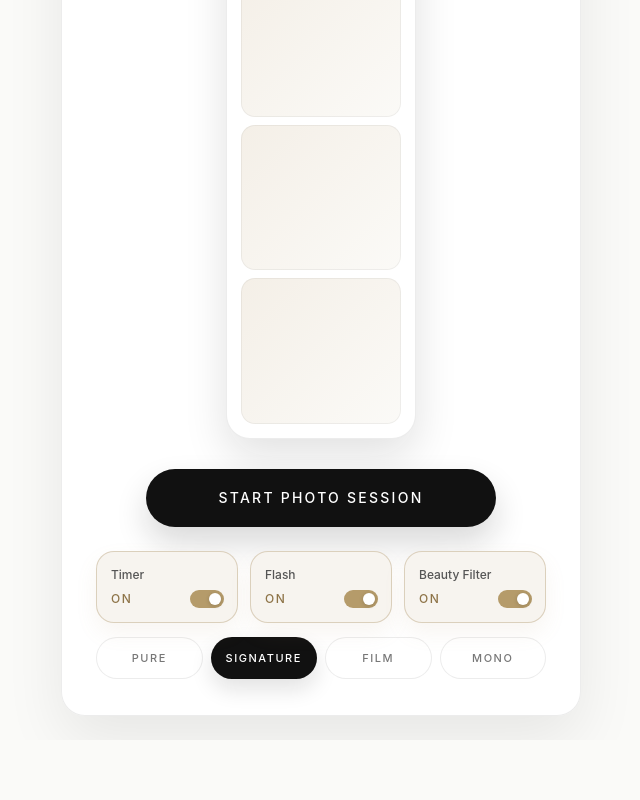
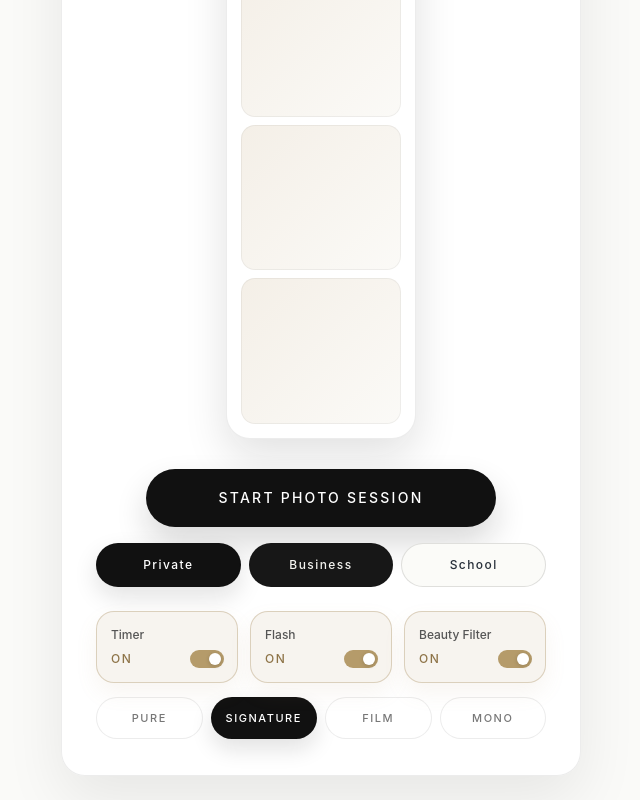
Before and after one commit to hyundle69-lab/4cut, a React (Create React App) app in the folder life4cut-app/: page / in a window 1280 px wide. Shown: the part 477-1277 px from the top of the page, without its empty margins (319-959 px from the left). Before the commit the page ends 1217 px from the top, so only its background shows below. Built offline with nearby package versions, Linux system fonts and the light colour scheme.

Commit message:
Align four-cut frame photo slots

```diff
--- a/life4cut-app/src/App.css
+++ b/life4cut-app/src/App.css
@@ -147,6 +147,68 @@ button {
   grid-template-columns: repeat(4, minmax(0, 1fr));
   gap: 8px;
   margin-top: 14px;
+}
+
+.frame-selector {
+  display: grid;
+  width: min(100%, 520px);
+  grid-template-columns: repeat(3, minmax(0, 1fr));
+  gap: 8px;
+  margin-top: 16px;
+}
+
+.camera-stage > .frame-selector,
+.result-stage > .frame-selector {
+  margin-top: 0;
+}
+
+.frame-chip {
+  position: relative;
+  min-height: 44px;
+  overflow: hidden;
+  border: 1px solid rgba(17, 17, 17, 0.12);
+  border-radius: 999px;
+  background: #fff;
+  color: #555;
+  font-size: 12px;
+  font-weight: 500;
+  letter-spacing: 0.12em;
+  cursor: pointer;
+  transition: border 180ms ease, background 180ms ease, color 180ms ease, transform 180ms ease, box-shadow 180ms ease;
+}
+
+.frame-chip.active {
+  border-color: rgba(17, 17, 17, 0.82);
+  box-shadow: 0 10px 24px rgba(17, 17, 17, 0.12);
+}
+
+.frame-chip:hover {
+  transform: translateY(-1px);
+}
+
+.frame-chip.frame-private.active {
+  background: #111;
+  color: #fff;
+}
+
+.frame-chip.frame-business {
+  background: #171717;
+  color: #f4f4f0;
+}
+
+.frame-chip.frame-business.active {
+  border-color: rgba(255, 255, 255, 0.74);
+  background: #050505;
+}
+
+.frame-chip.frame-school {
+  background: #fbfbf8;
+  color: #28303a;
+}
+
+.frame-chip.frame-school.active {
+  border-color: rgba(40, 48, 58, 0.42);
+  background: #fff;
 }
 
 .filter-chip {
--- a/life4cut-app/src/App.js
+++ b/life4cut-app/src/App.js
@@ -16,34 +16,140 @@ const FRAME_WIDTH = 600;
 const FRAME_HEIGHT = 2400;
 const PHOTO_SIDE = 560;
 const PHOTO_PADDING = (FRAME_WIDTH - PHOTO_SIDE) / 2;
-const PHOTO_Y_POSITIONS = [133, 688, 1231, 1785];
+const PHOTO_STRIP_Y = 120;
+const PHOTO_STRIP_HEIGHT = 2240;
+const PHOTO_GAP = 16;
+const PHOTO_SLOT_HEIGHT = (PHOTO_STRIP_HEIGHT - PHOTO_GAP * (PHOTO_COUNT - 1)) / PHOTO_COUNT;
+const PHOTO_SLOTS = Array.from({ length: PHOTO_COUNT }, (_, index) => ({
+  x: PHOTO_PADDING,
+  y: PHOTO_STRIP_Y + (PHOTO_SLOT_HEIGHT + PHOTO_GAP) * index,
+  width: PHOTO_SIDE,
+  height: PHOTO_SLOT_HEIGHT,
+}));
 let hasLoggedCameraDebug = false;
+
+const drawPhotoSlotLines = (ctx, color, alpha = 1) => {
+  ctx.save();
+  ctx.strokeStyle = color;
+  ctx.globalAlpha = alpha;
+  ctx.lineWidth = 2;
+  PHOTO_SLOTS.forEach((slot) => {
+    ctx.strokeRect(slot.x + 1, slot.y + 1, slot.width - 2, slot.height - 2);
+  });
+  ctx.restore();
+};
+
+const drawTrackingText = (ctx, text, x, y, tracking) => {
+  const characters = Array.from(text);
+  const textWidth = characters.reduce((width, character, index) => (
+    width + ctx.measureText(character).width + (index < characters.length - 1 ? tracking : 0)
+  ), 0);
+  let currentX = x - textWidth / 2;
+
+  characters.forEach((character, index) => {
+    ctx.fillText(character, currentX, y);
+    currentX += ctx.measureText(character).width + (index < characters.length - 1 ? tracking : 0);
+  });
+};
+
+const drawImageCover = (ctx, image, x, y, width, height) => {
+  const imageRatio = image.width / image.height;
+  const slotRatio = width / height;
+  let sx = 0;
+  let sy = 0;
+  let sourceWidth = image.width;
+  let sourceHeight = image.height;
+
+  if (imageRatio > slotRatio) {
+    sourceWidth = image.height * slotRatio;
+    sx = (image.width - sourceWidth) / 2;
+  } else {
+    sourceHeight = image.width / slotRatio;
+    sy = (image.height - sourceHeight) / 2;
+  }
+
+  ctx.drawImage(image, sx, sy, sourceWidth, sourceHeight, x, y, width, height);
+};
 
 const drawBlackFrame = (ctx) => {
   ctx.save();
   ctx.fillStyle = "#111";
   ctx.beginPath();
   ctx.rect(0, 0, FRAME_WIDTH, FRAME_HEIGHT);
-  PHOTO_Y_POSITIONS.forEach((y) => {
-    ctx.rect(PHOTO_PADDING, y, PHOTO_SIDE, PHOTO_SIDE);
+  PHOTO_SLOTS.forEach((slot) => {
+    ctx.rect(slot.x, slot.y, slot.width, slot.height);
   });
   ctx.fill("evenodd");
-  ctx.fillStyle = "#fff";
-  ctx.font = "700 34px Courier New, monospace";
-  ctx.textAlign = "center";
-  ctx.fillText("My 4 Cut", FRAME_WIDTH / 2, 78);
-  ctx.font = "24px Courier New, monospace";
-  ctx.fillText(new Date().toLocaleDateString(), FRAME_WIDTH / 2, 2350);
   ctx.restore();
 };
 
-const frames = [
-  {
-    id: "black",
-    name: "Black",
+const drawBusinessFrame = (ctx) => {
+  ctx.save();
+  ctx.fillStyle = "#111";
+  ctx.beginPath();
+  ctx.rect(0, 0, FRAME_WIDTH, FRAME_HEIGHT);
+  PHOTO_SLOTS.forEach((slot) => {
+    ctx.rect(slot.x, slot.y, slot.width, slot.height);
+  });
+  ctx.fill("evenodd");
+
+  drawPhotoSlotLines(ctx, "rgba(255, 255, 255, 0.72)", 1);
+
+  ctx.fillStyle = "#f7f7f3";
+  ctx.textAlign = "center";
+  ctx.font = "600 34px Inter, Arial, sans-serif";
+  drawTrackingText(ctx, "ASCE+", FRAME_WIDTH / 2, 78, 4);
+  ctx.restore();
+};
+
+const drawSchoolFrame = (ctx) => {
+  ctx.save();
+  ctx.fillStyle = "#fbfbf8";
+  ctx.beginPath();
+  ctx.rect(0, 0, FRAME_WIDTH, FRAME_HEIGHT);
+  PHOTO_SLOTS.forEach((slot) => {
+    ctx.rect(slot.x, slot.y, slot.width, slot.height);
+  });
+  ctx.fill("evenodd");
+
+  drawPhotoSlotLines(ctx, "rgba(17, 17, 17, 0.18)", 1);
+
+  ctx.textAlign = "center";
+  ctx.fillStyle = "#1c232b";
+  ctx.font = "400 27px Inter, Arial, sans-serif";
+  ctx.fillText("TOYO University Koreans", FRAME_WIDTH / 2, 76);
+  ctx.restore();
+};
+
+const FRAME_PRESETS = {
+  private: {
+    label: "Private",
+    titleText: "",
+    subtitleText: "",
+    styleClass: "frame-private",
+    borderColor: "#111",
+    backgroundColor: "#111",
     draw: drawBlackFrame,
   },
-];
+  business: {
+    label: "Business",
+    titleText: "ASCE+",
+    subtitleText: "",
+    styleClass: "frame-business",
+    borderColor: "#f7f7f3",
+    backgroundColor: "#111",
+    draw: drawBusinessFrame,
+  },
+  school: {
+    label: "School",
+    titleText: "TOYO University Koreans",
+    subtitleText: "STUDENT PHOTO BOOTH",
+    styleClass: "frame-school",
+    borderColor: "#d9dde3",
+    backgroundColor: "#fbfbf8",
+    draw: drawSchoolFrame,
+  },
+};
 
 const drawZoomedVideoToCanvas = (video, canvas) => {
   const ctx = canvas.getContext("2d");
@@ -118,6 +224,7 @@ export default function App() {
   const canvasRef = useRef(null);
   const countdownTimerRef = useRef(null);
   const streamRef = useRef(null);
+  const mergedFrameTypeRef = useRef("private");
   const [view, setView] = useState("home");
   const [photos, setPhotos] = useState([]);
   const [mergedImage, setMergedImage] = useState(null);
@@ -131,8 +238,9 @@ export default function App() {
   const [flashEnabled, setFlashEnabled] = useState(() => readStoredBoolean("life4cut_flash_enabled", true));
   const [filterEnabled, setFilterEnabled] = useState(() => readStoredBoolean("life4cut_filter_enabled", true));
   const [selectedFilter, setSelectedFilter] = useState(readStoredFilter);
+  const [frameType, setFrameType] = useState("private");
 
-  const selectedFrame = frames[0];
+  const selectedFrame = FRAME_PRESETS[frameType] || FRAME_PRESETS.private;
 
   const stopCamera = useCallback(() => {
     streamRef.current?.getTracks?.().forEach((track) => track.stop());
@@ -207,7 +315,8 @@ export default function App() {
     writeStoredFilter(selectedFilter);
   }, [selectedFilter]);
 
-  const mergePhotos = useCallback((images) => {
+  const mergePhotos = useCallback((images, options = {}) => {
+    const { showCompleteEffect = true } = options;
     const canvas = document.createElement("canvas");
     canvas.width = FRAME_WIDTH;
     canvas.height = FRAME_HEIGHT;
@@ -225,19 +334,28 @@ export default function App() {
         if (loadedCount === PHOTO_COUNT) {
           loadedImages.forEach((loadedImage, i) => {
             if (!loadedImage) return;
-            ctx.drawImage(loadedImage, PHOTO_PADDING, PHOTO_Y_POSITIONS[i], PHOTO_SIDE, PHOTO_SIDE);
+            const slot = PHOTO_SLOTS[i];
+            drawImageCover(ctx, loadedImage, slot.x, slot.y, slot.width, slot.height);
           });
 
           selectedFrame.draw(ctx);
           applyFinalPrintFinish(canvas);
+          mergedFrameTypeRef.current = frameType;
           setMergedImage(canvas.toDataURL("image/png"));
-          setCaptureComplete(true);
-          setTimeout(() => setCaptureComplete(false), 780);
+          if (showCompleteEffect) {
+            setCaptureComplete(true);
+            setTimeout(() => setCaptureComplete(false), 780);
+          }
         }
       };
       img.src = src;
     });
-  }, [selectedFrame]);
+  }, [frameType, selectedFrame]);
+
+  useEffect(() => {
+    if (!mergedImage || photos.length !== PHOTO_COUNT || mergedFrameTypeRef.current === frameType) return;
+    mergePhotos(photos, { showCompleteEffect: false });
+  }, [frameType, mergePhotos, mergedImage, photos]);
 
   const capturePhoto = useCallback(() => {
     const video = videoRef.current;
@@ -397,6 +515,22 @@ export default function App() {
     </button>
   );
 
+  const renderFrameSelector = () => (
+    <div className="frame-selector" aria-label="프레임 선택">
+      {Object.entries(FRAME_PRESETS).map(([presetId, preset]) => (
+        <button
+          type="button"
+          key={presetId}
+          className={`frame-chip ${preset.styleClass} ${frameType === presetId ? "active" : ""}`}
+          onClick={() => setFrameType(presetId)}
+          aria-pressed={frameType === presetId}
+        >
+          {preset.label}
+        </button>
+      ))}
+    </div>
+  );
+
   return (
     <div className="app app-shell">
       {flash && <div className="flash-overlay" />}
@@ -423,6 +557,8 @@ export default function App() {
 
             <button className="booth-main-button" onClick={startSession}>START PHOTO SESSION</button>
 
+            {renderFrameSelector()}
+
             <div className="booth-setting-row" aria-label="촬영 설정">
               {renderSettingToggle("Timer", timerEnabled, setTimerEnabled)}
               {renderSettingToggle("Flash", flashEnabled, setFlashEnabled)}
@@ -447,6 +583,7 @@ export default function App() {
       ) : mergedImage ? (
         <section className="result-stage result-view">
           <h2>Your Moment is Ready</h2>
+          {renderFrameSelector()}
           <div className="result-preview-card">
             <img className="result-image" src={mergedImage} alt="네컷" />
           </div>
@@ -463,6 +600,7 @@ export default function App() {
             <div className="capture-progress">{String(Math.min(photos.length + 1, PHOTO_COUNT)).padStart(2, "0")} / 04</div>
             <p>{settingSummary}</p>
           </div>
+          {renderFrameSelector()}
 
           <div className="camera-preview-card">
             <div className="camera-wrap">
```
